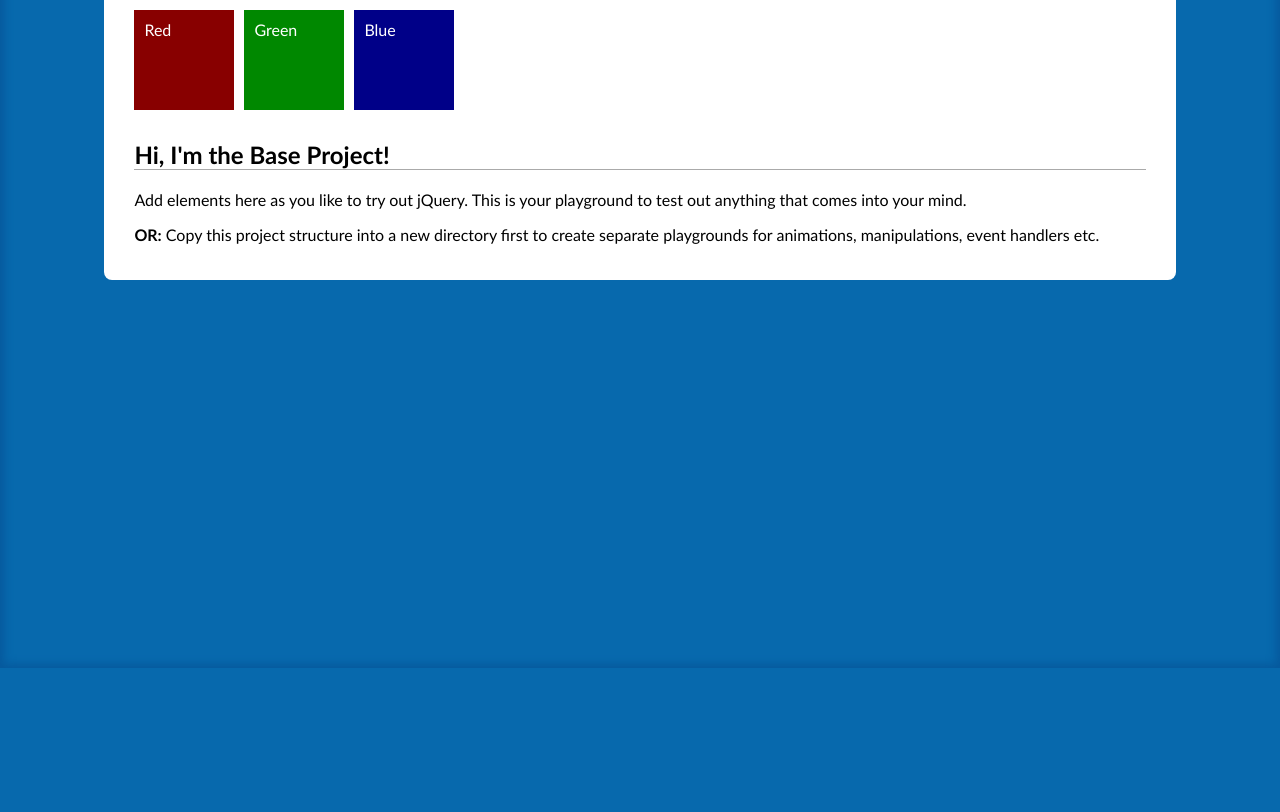
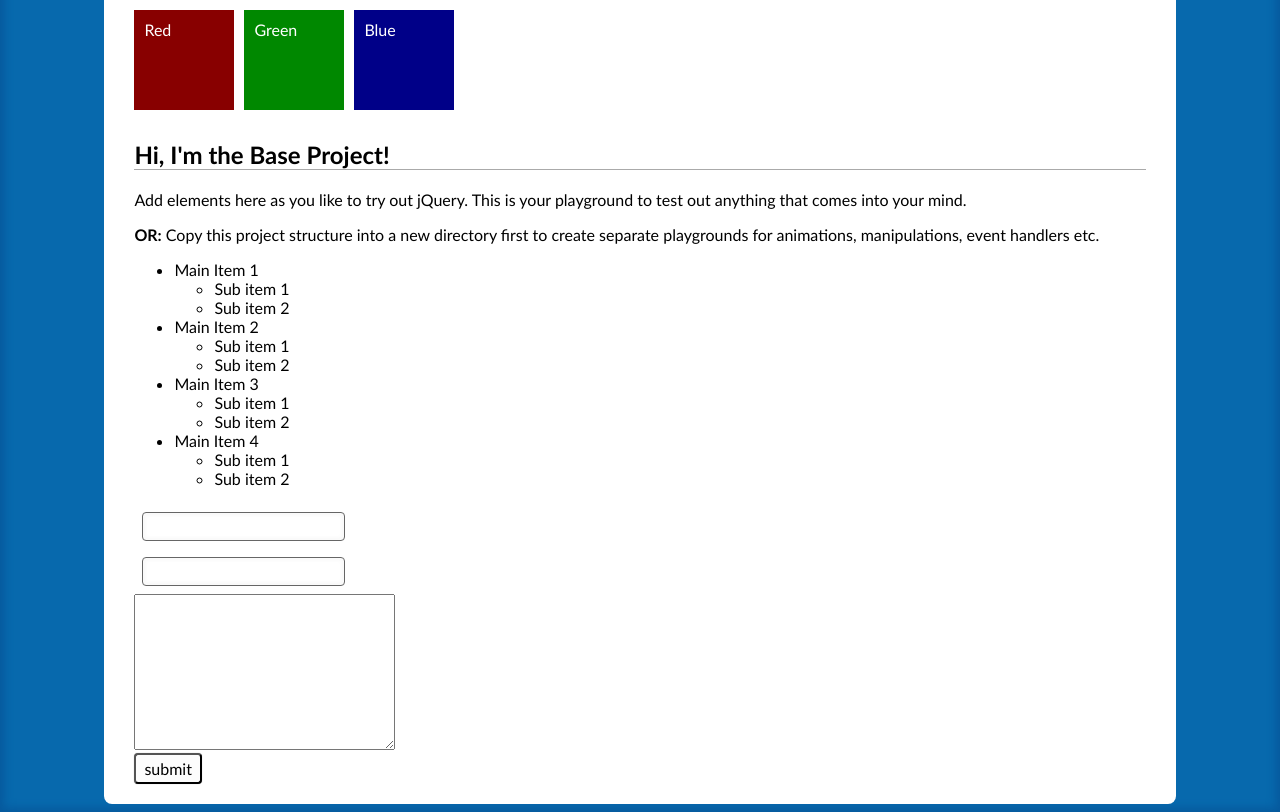
Before and after one commit to masalism/Jquery-lessons, a plain HTML site: page index.html in a window 1280 px wide. Shown: the part 132-944 px from the top of the page. Before the commit the page ends 800 px from the top, so only its background shows below. Drawn offline with nearby package versions, Linux system fonts and the light colour scheme.

Commit message:
section done

```diff
--- a/index.html
+++ b/index.html
@@ -19,10 +19,62 @@
 
         <h2>Hi, I'm the Base Project!</h2>
         <p>Add elements here as you like to try out jQuery. This is your playground to test out anything that comes into your
-            mind.</p>
+            mind.
+        </p>
         <p>
             <strong>OR:</strong> Copy this project structure into a new directory first to create separate playgrounds for animations,
-            manipulations, event handlers etc.</p>
+            manipulations, event handlers etc.
+        </p>
+        <ul id="list">
+            <li>
+                Main Item 1
+                <ul>
+                    <li>Sub item 1</li>
+                    <li>Sub item 2</li>
+                </ul>
+            </li>
+            <li>
+                Main Item 2
+                <ul>
+                    <li>Sub item 1</li>
+                    <li>Sub item 2</li>
+                </ul>
+            </li>
+            <li>
+                Main Item 3
+                <ul>
+                    <li>Sub item 1</li>
+                    <li>Sub item 2</li>
+                </ul>
+            </li>
+            <li>
+                Main Item 4
+                <ul>
+                    <li>Sub item 1</li>
+                    <li>Sub item 2</li>
+                </ul>
+            </li>
+        </ul>
+        <form action="">
+            <input type="text"><br>
+            <input type="password"><br>
+            <textarea name="" id="" cols="30" rows="10"></textarea><br>
+            <input type="submit" value="submit">
+
+        </form>
+
+    </div>
+    <div class="lightbox">
+        <h2>Lightbox</h2>
+        <p>Lorem ipsum dolor sit, amet consectetur adipisicing elit. Consectetur tenetur atque dolor dolore eos iusto facilis
+            veritatis nobis fuga incidunt inventore optio omnis eum accusantium, distinctio itaque odio doloribus voluptatum.
+            Dolorem a labore, quisquam deleniti ad ipsam voluptatum cumque consectetur nulla nihil reiciendis molestias aspernatur
+            asperiores tempora similique repellat assumenda.</p>
+
+        <form action="">
+            <input type="email" placeholder="Your best email">
+            <input type="submit" value="Sign me Up">
+        </form>
     </div>
 
     <script src="https://code.jquery.com/jquery-1.12.3.min.js" integrity="sha256-aaODHAgvwQW1bFOGXMeX+pC4PZIPsvn2h1sArYOhgXQ="
```
Also changed, not shown: js/script.js (+47 -0 lines).
